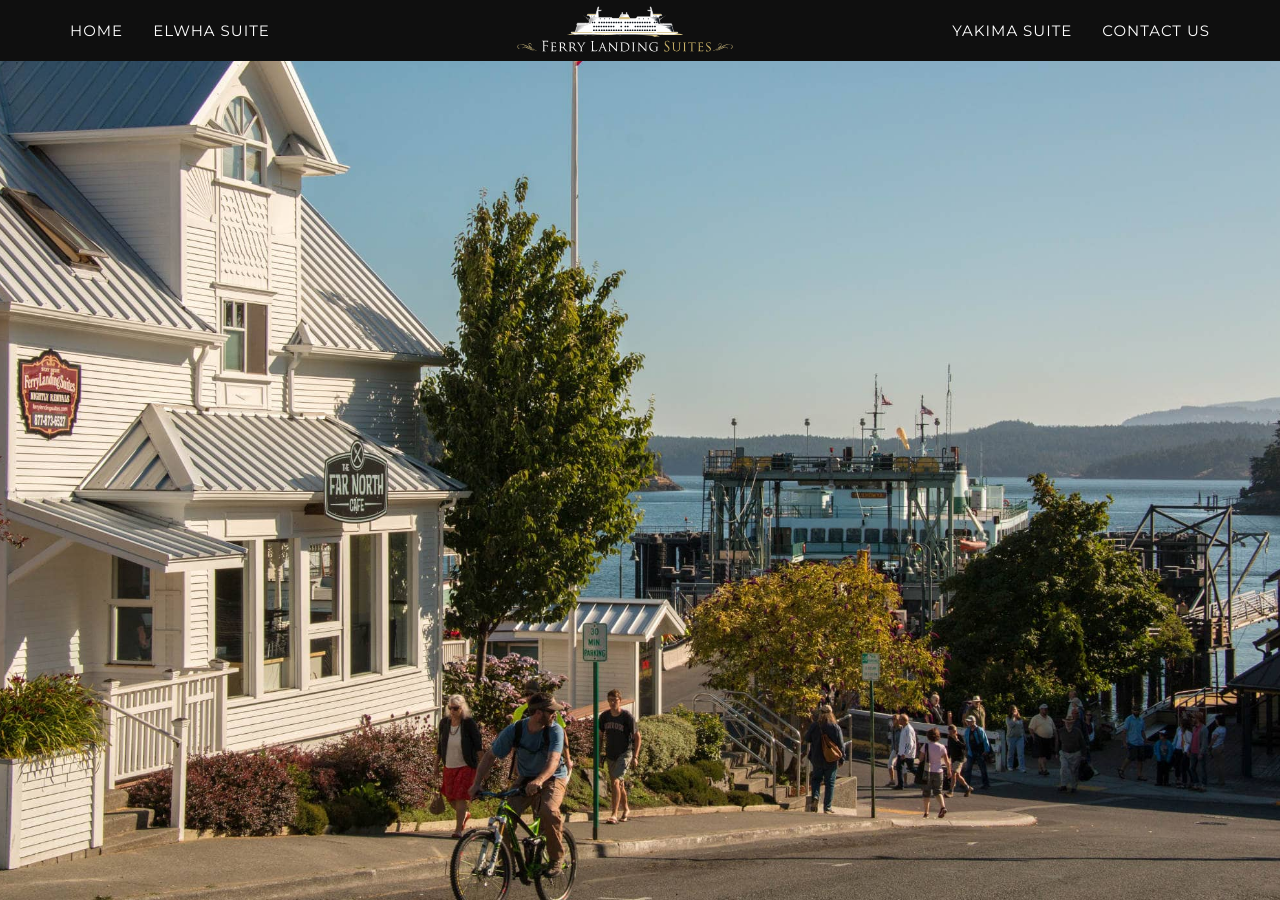
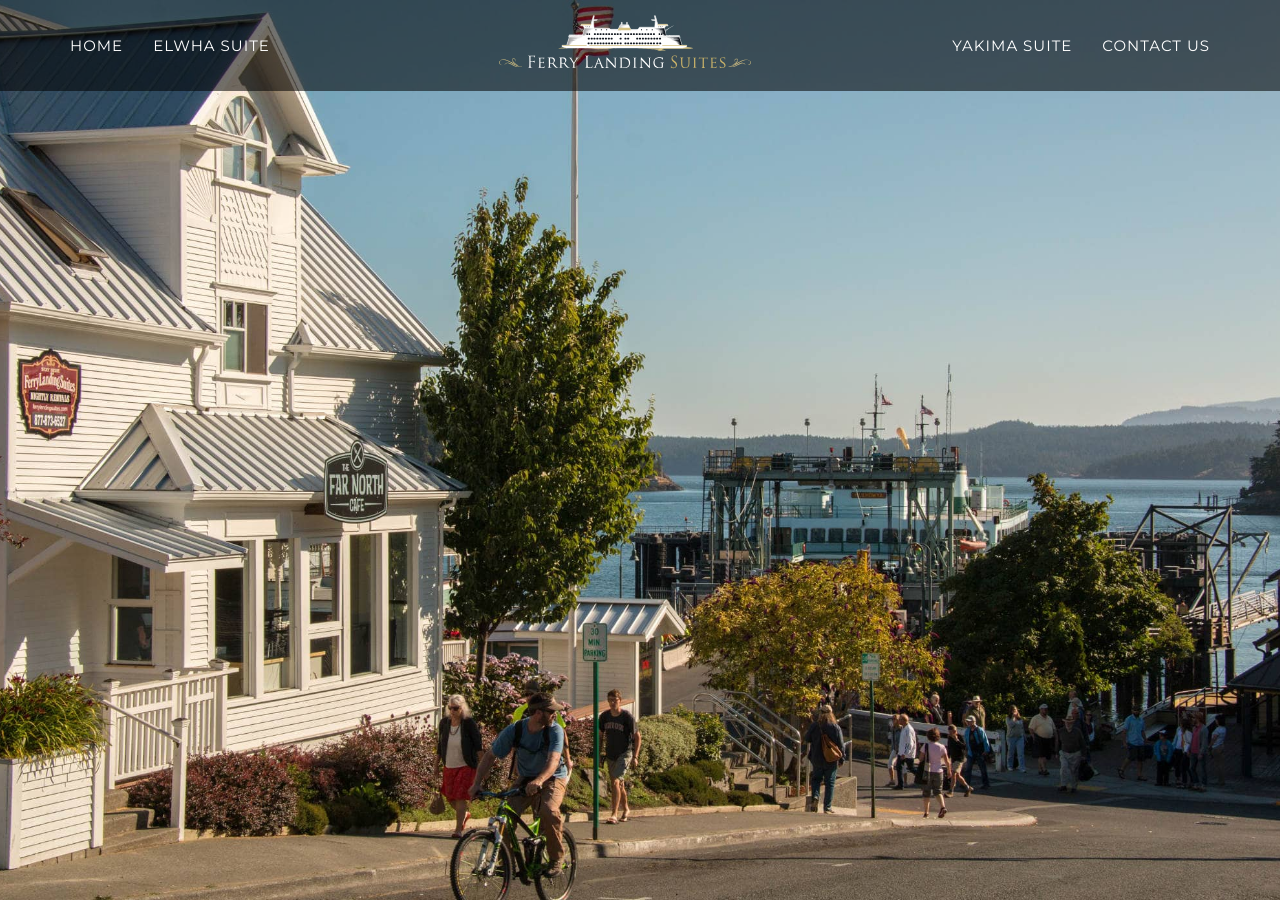
Before and after one commit to wesedholm/ferrylandingsuites, a Jekyll site: the page built from index3.md, in a window 1280 px wide and 900 px high. Built offline with Jekyll 4.4.1, drawn with Linux system fonts in a browser that asks for light colours; some web fonts are replaced.

Commit message:
Updated navbar logo image for alt home pages

```diff
--- a/_includes/alt/header.html
+++ b/_includes/alt/header.html
@@ -10,7 +10,7 @@
                 <span class="icon-bar"></span>
             </button>
             <a class="navbar-brand" href="{{- '/' | relative_url -}}">
-                <img src="{{- '/assets/svg/Horizontal_black.svg' | relative_url -}}" alt="Ferry Landing Suites logo.">
+                <img class="navbar-logo-img" src="{{- '/assets/svg/Horizontal_black.svg' | relative_url -}}" alt="Ferry Landing Suites logo.">
             </a>
         </div>
 
--- a/_includes/alt2/header.html
+++ b/_includes/alt2/header.html
@@ -10,7 +10,7 @@
                 <span class="icon-bar"></span>
             </button>
             <a class="navbar-brand" href="{{- '/' | relative_url -}}">
-                <img src="{{- '/assets/svg/Horizontal_white.svg' | relative_url -}}" alt="Ferry Landing Suites logo.">
+                <img class="navbar-logo-img" src="{{- '/assets/svg/Horizontal_white.svg' | relative_url -}}" alt="Ferry Landing Suites logo.">
             </a>
         </div>
 
--- a/_sass/custom/alt/header.scss
+++ b/_sass/custom/alt/header.scss
@@ -20,13 +20,23 @@
     -webkit-transform: translateX(-50%);
     transform: translateX(-50%);
     img {
+        position: relative;
         width: 205px;
-        position: relative;
         top: 4px;
         @media(min-width: 768px) {
             width: 205px;
             top: -6px;
         }
+        @media(min-width: 992px) {
+            width: 275px;
+            top: -15px;
+        }
+    }
+}
+
+.navbar-logo-img {
+    transition: all .3s;
+    &.narrow {
         @media(min-width: 992px) {
             width: 235px;
             top: -8px;
--- a/_sass/custom/alt/helpers.scss
+++ b/_sass/custom/alt/helpers.scss
@@ -41,3 +41,9 @@
 .light-dark-overlay {
     box-shadow: inset 0 0 0 2000px rgba(0,0,0,0.2);
 }
+
+.p10_0 {
+    @media(min-width: 768px) {
+        padding: 10px 0;
+    }
+}
--- a/_sass/custom/alt2/header.scss
+++ b/_sass/custom/alt2/header.scss
@@ -28,8 +28,8 @@
             top: -6px;
         }
         @media(min-width: 992px) {
-            width: 235px;
-            top: -8px;
+            width: 275px;
+            top: -15px;
         }
     }
 }
@@ -72,6 +72,16 @@
     margin: 50px 0 30px 0;
 }
 
+.navbar-logo-img {
+    transition: all .3s;
+    &.narrow {
+        @media(min-width: 992px) {
+            width: 235px;
+            top: -8px;
+        }
+    }
+}
+
 header {
     text-align: center;
     color: #fff;
--- a/_sass/custom/alt2/helpers.scss
+++ b/_sass/custom/alt2/helpers.scss
@@ -45,3 +45,9 @@
 .darker-overlay {
     box-shadow: inset 0 0 0 2000px rgba(0,0,0,0.55);
 }
+
+.p10_0 {
+    @media(min-width: 768px) {
+        padding: 10px 0;
+    }
+}
```
